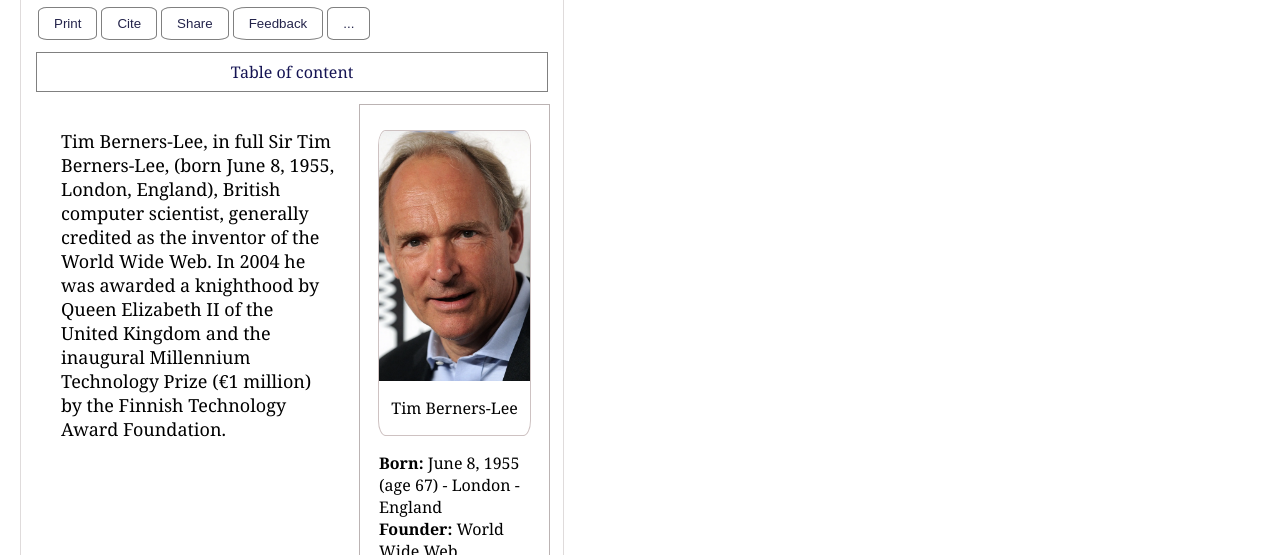
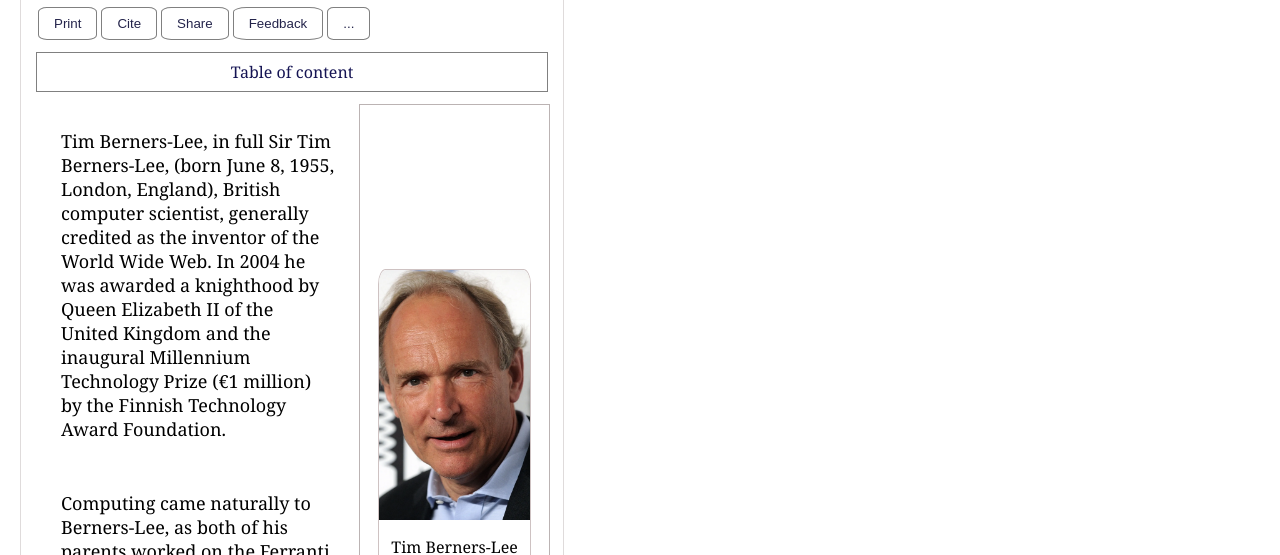
Before and after one commit to Vdemike/tim-berners-lee, a plain HTML site: page index.html in a window 1280 px wide. Shown: the part 245-800 px from the top of the page. Drawn offline with Linux system fonts and the light colour scheme.

Commit message:
CSS update

```diff
--- a/css/style.css
+++ b/css/style.css
@@ -4,21 +4,6 @@ body {
     font-family: Georgia, 'Times New Roman', Times, serif;
 }
 
-/* .parent {
-    display: grid;
-    grid-template-columns: repeat(5, 1fr);
-    grid-template-rows: repeat(8, 1fr);
-    grid-column-gap: 0px;
-    grid-row-gap: 0px;
-    }
-
-    .name { grid-area: 1 / 1 / 2 / 3; }
-    .profession { grid-area: 2 / 1 / 3 / 3; }
-    .btn { grid-area: 3 / 1 / 4 / 3; }
-    .general-info { grid-area: 4 / 1 / 5 / 3; }
-    .author { grid-area: 5 / 1 / 6 / 3; }
-    .Bio { grid-area: 6 / 1 / 7 / 2; }
-*/
 
 nav {
     display: flex;
@@ -138,7 +123,8 @@ nav {
         display: grid;
         width: 100%;
         grid-template-areas:
-        "info info general";
+        "info info general"
+        "empty empty general";
         grid-template-rows: auto;
         grid-template-columns: auto;
     }
```
